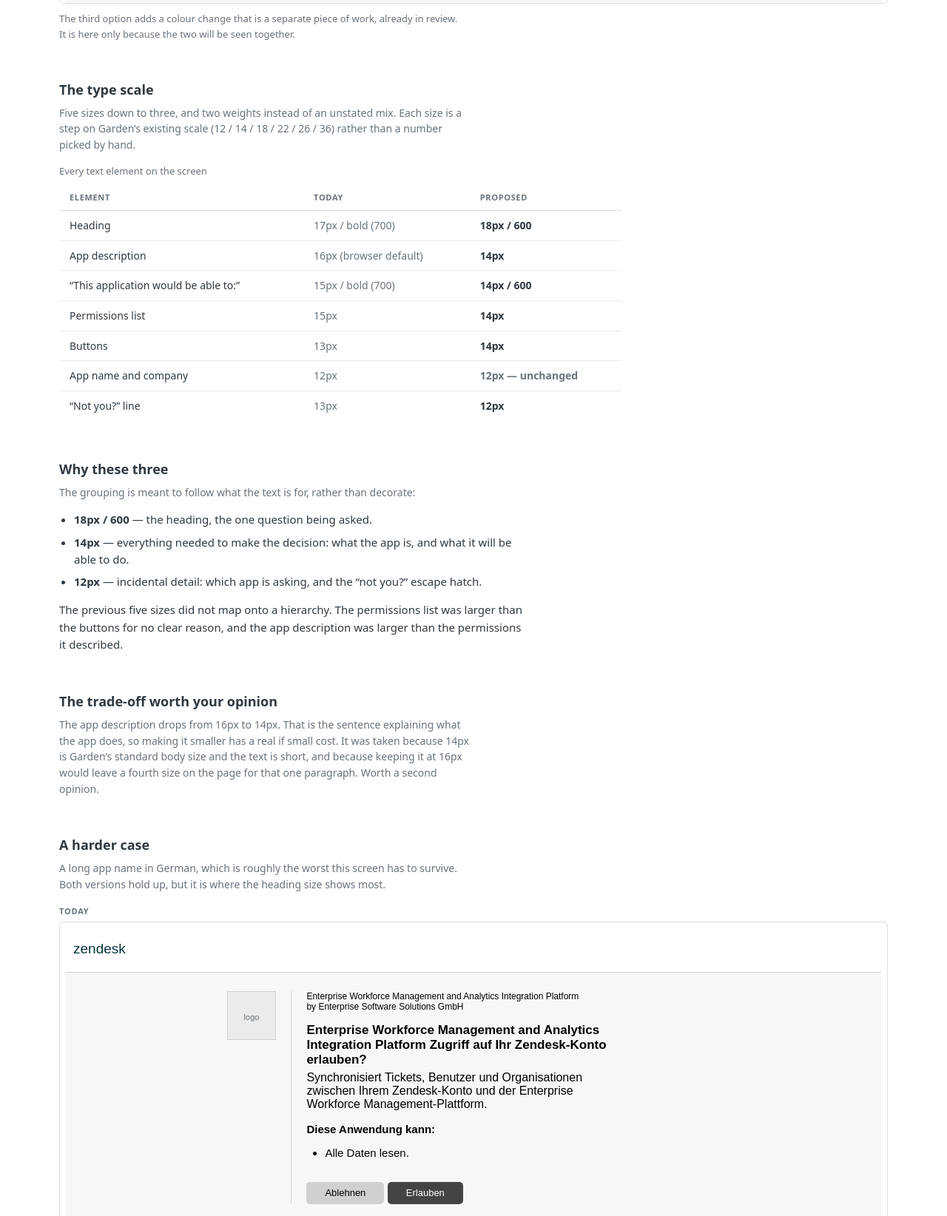
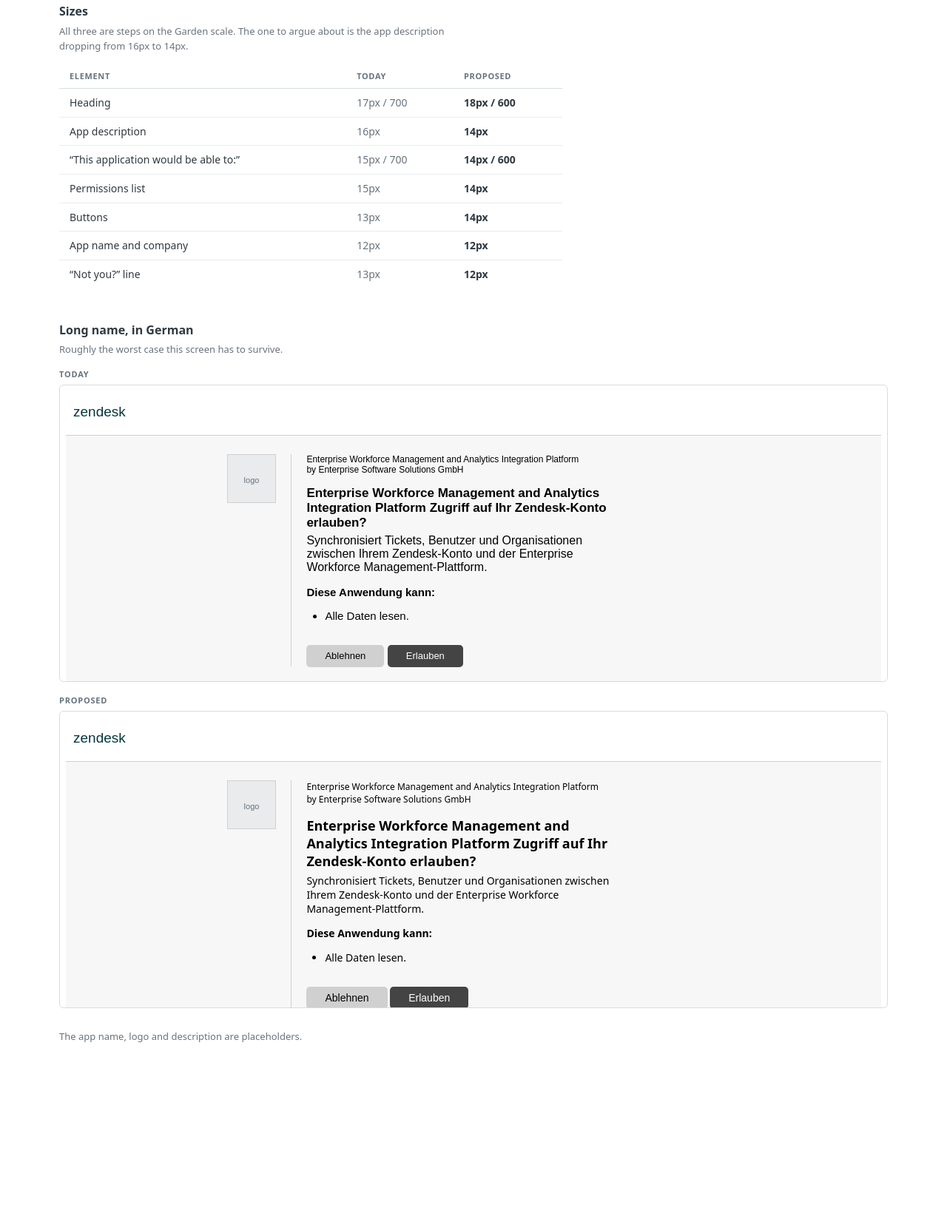
Before and after one commit to kellokello/oauth-consent-typography, a plain HTML site: page index.html in a window 1280 px wide. Shown: the part 809-2453 px from the top of the page at 74% size. After the commit the page ends 2292 px from the top, so only its background shows below. Drawn offline with Linux system fonts and the light colour scheme.

Commit message:
Cut the page text back to one line per section
472 words of visible text down to 163. Removed the 'Why these three'
and 'trade-off' prose sections; the remaining context sits in a single
line under each heading.

```diff
--- a/index.html
+++ b/index.html
@@ -6,33 +6,28 @@
 <meta name="robots" content="noindex, nofollow">
 <title>OAuth consent screen — typography</title>
 <style>
-  :root {
-    --ink: #2f3941;
-    --grey: #68737d;
-    --line: #d8dcde;
-    --blue: #1f73b7;
-  }
+  :root { --ink:#2f3941; --grey:#68737d; --line:#d8dcde; --blue:#1f73b7; }
   * { box-sizing: border-box; }
   body {
     margin: 0;
-    padding: 48px 32px 80px;
+    padding: 48px 32px 72px;
     background: #fff;
     color: var(--ink);
     font: 400 15px/1.55 system-ui, -apple-system, BlinkMacSystemFont, "Segoe UI", Roboto, sans-serif;
   }
   .doc { max-width: 1120px; margin: 0 auto; }
-  h1 { font-size: 26px; font-weight: 600; margin: 0 0 8px; letter-spacing: -0.01em; }
-  .lede { font-size: 16px; color: var(--grey); margin: 0 0 8px; max-width: 70ch; }
-  h2 { font-size: 18px; font-weight: 600; margin: 52px 0 6px; }
-  h2 + p { margin-top: 0; color: var(--grey); max-width: 70ch; font-size: 14px; }
-  p { max-width: 74ch; }
+  h1 { font-size: 24px; font-weight: 600; margin: 0 0 6px; letter-spacing: -0.01em; }
+  h2 { font-size: 16px; font-weight: 600; margin: 44px 0 4px; }
+  .lede { color: var(--grey); margin: 0; max-width: 70ch; }
+  .fine { font-size: 13px; color: var(--grey); margin: 8px 0 0; max-width: 70ch; }
+  h2 + .fine { margin: 0 0 14px; }
 
   .switch {
     display: inline-flex;
     border: 1px solid var(--line);
     border-radius: 6px;
     overflow: hidden;
-    margin: 20px 0 12px;
+    margin: 24px 0 12px;
   }
   .switch button {
     appearance: none;
@@ -47,23 +42,12 @@
   }
   .switch button:first-child { border-left: 0; }
   .switch button:hover { background: #f8f9f9; }
-  .switch button[aria-pressed="true"] {
-    background: var(--blue);
-    border-left-color: var(--blue);
-    color: #fff;
-  }
+  .switch button[aria-pressed="true"] { background: var(--blue); border-left-color: var(--blue); color: #fff; }
 
-  .frame {
-    border: 1px solid var(--line);
-    border-radius: 6px;
-    overflow: hidden;
-    background: #fff;
-  }
+  .frame { border: 1px solid var(--line); border-radius: 6px; overflow: hidden; background: #fff; }
   iframe { display: block; width: 100%; height: 400px; border: 0; }
 
-  .hint { font-size: 13px; color: var(--grey); margin: 10px 0 0; }
-
-  .stack { display: grid; gap: 18px; margin-top: 16px; }
+  .stack { display: grid; gap: 16px; }
   .cap {
     font-size: 11px;
     font-weight: 600;
@@ -73,9 +57,8 @@
     margin-bottom: 6px;
   }
 
-  table { border-collapse: collapse; width: 100%; max-width: 760px; margin-top: 14px; font-size: 14px; }
-  caption { text-align: left; font-size: 13px; color: var(--grey); padding-bottom: 8px; }
-  th, td { text-align: left; padding: 9px 14px; border-bottom: 1px solid #e9ebed; }
+  table { border-collapse: collapse; width: 100%; max-width: 680px; font-size: 14px; }
+  th, td { text-align: left; padding: 8px 14px; border-bottom: 1px solid #e9ebed; }
   th {
     font-size: 11px;
     font-weight: 600;
@@ -87,33 +70,18 @@
   td.old { color: var(--grey); }
   td.new { font-weight: 600; }
   tr:last-child td { border-bottom: 0; }
-  .same { color: var(--grey); font-weight: 400; }
-
-  ul.reasons { max-width: 74ch; padding-left: 20px; }
-  ul.reasons li { margin-bottom: 7px; }
-  .note {
-    margin-top: 44px;
-    padding: 16px 18px;
-    background: #f8f9f9;
-    border-left: 3px solid var(--line);
-    font-size: 14px;
-    color: var(--grey);
-    max-width: 74ch;
-  }
-  code { font-family: ui-monospace, SFMono-Regular, Menlo, monospace; font-size: .92em; }
 </style>
 </head>
 <body>
 <div class="doc">
 
   <h1>OAuth consent screen &mdash; typography</h1>
-  <p class="lede">This is the screen someone sees when a third&#8209;party app asks for access to their
-  Zendesk account &mdash; where they press Allow or Deny. It has had little design attention and still
-  renders in Arial, with five different font sizes. Below is a proposal to put it on the system font
-  and on three steps of the Garden scale.</p>
+  <p class="lede">Where someone allows or denies a third&#8209;party app access to their Zendesk account.
+  It still renders in Arial across five font sizes; this moves it to the system font and three.</p>
 
   <h2>Compare</h2>
-  <p>Live pages, not screenshots. Flip between them, and resize your window to see how the heading re&#8209;wraps.</p>
+  <p class="fine">Live pages, so resize the window to see the heading re&#8209;wrap. The third option adds
+  a colour change that is separate work, already in review.</p>
 
   <div class="switch" role="group" aria-label="Choose a version">
     <button type="button" data-src="before.html" aria-pressed="true">Today</button>
@@ -124,49 +92,26 @@
   <div class="frame">
     <iframe id="stage" src="before.html" title="Consent screen"></iframe>
   </div>
-  <p class="hint">The third option adds a colour change that is a separate piece of work, already in review.
-  It is here only because the two will be seen together.</p>
 
-  <h2>The type scale</h2>
-  <p>Five sizes down to three, and two weights instead of an unstated mix. Each size is a step on
-  Garden&rsquo;s existing scale (12 / 14 / 18 / 22 / 26 / 36) rather than a number picked by hand.</p>
+  <h2>Sizes</h2>
+  <p class="fine">All three are steps on the Garden scale. The one to argue about is the app description
+  dropping from 16px to 14px.</p>
 
   <table>
-    <caption>Every text element on the screen</caption>
-    <thead>
-      <tr><th>Element</th><th>Today</th><th>Proposed</th></tr>
-    </thead>
+    <thead><tr><th>Element</th><th>Today</th><th>Proposed</th></tr></thead>
     <tbody>
-      <tr><td>Heading</td><td class="old">17px / bold (700)</td><td class="new">18px / 600</td></tr>
-      <tr><td>App description</td><td class="old">16px (browser default)</td><td class="new">14px</td></tr>
-      <tr><td>&ldquo;This application would be able to:&rdquo;</td><td class="old">15px / bold (700)</td><td class="new">14px / 600</td></tr>
+      <tr><td>Heading</td><td class="old">17px / 700</td><td class="new">18px / 600</td></tr>
+      <tr><td>App description</td><td class="old">16px</td><td class="new">14px</td></tr>
+      <tr><td>&ldquo;This application would be able to:&rdquo;</td><td class="old">15px / 700</td><td class="new">14px / 600</td></tr>
       <tr><td>Permissions list</td><td class="old">15px</td><td class="new">14px</td></tr>
       <tr><td>Buttons</td><td class="old">13px</td><td class="new">14px</td></tr>
-      <tr><td>App name and company</td><td class="old">12px</td><td class="new same">12px &mdash; unchanged</td></tr>
+      <tr><td>App name and company</td><td class="old">12px</td><td class="new">12px</td></tr>
       <tr><td>&ldquo;Not you?&rdquo; line</td><td class="old">13px</td><td class="new">12px</td></tr>
     </tbody>
   </table>
 
-  <h2>Why these three</h2>
-  <p>The grouping is meant to follow what the text is for, rather than decorate:</p>
-  <ul class="reasons">
-    <li><strong>18px / 600</strong> &mdash; the heading, the one question being asked.</li>
-    <li><strong>14px</strong> &mdash; everything needed to make the decision: what the app is, and what it
-    will be able to do.</li>
-    <li><strong>12px</strong> &mdash; incidental detail: which app is asking, and the &ldquo;not you?&rdquo; escape hatch.</li>
-  </ul>
-  <p>The previous five sizes did not map onto a hierarchy. The permissions list was larger than the
-  buttons for no clear reason, and the app description was larger than the permissions it described.</p>
-
-  <h2>The trade-off worth your opinion</h2>
-  <p>The app description drops from 16px to 14px. That is the sentence explaining what the app does, so
-  making it smaller has a real if small cost. It was taken because 14px is Garden&rsquo;s standard body
-  size and the text is short, and because keeping it at 16px would leave a fourth size on the page for
-  that one paragraph. Worth a second opinion.</p>
-
-  <h2>A harder case</h2>
-  <p>A long app name in German, which is roughly the worst this screen has to survive. Both versions
-  hold up, but it is where the heading size shows most.</p>
+  <h2>Long name, in German</h2>
+  <p class="fine">Roughly the worst case this screen has to survive.</p>
 
   <div class="stack">
     <div>
@@ -179,10 +124,7 @@
     </div>
   </div>
 
-  <p class="note">The app name, logo and description are placeholders &mdash; this is not a real
-  integration, and these are not screenshots of a live account. The type, spacing and colours are
-  the real stylesheets. The font is the system font stack, so this page renders in
-  <code>SF&nbsp;Pro</code> on a Mac and <code>Segoe&nbsp;UI</code> on Windows, which is intended.</p>
+  <p class="fine" style="margin-top:28px">The app name, logo and description are placeholders.</p>
 
 </div>
 
```
